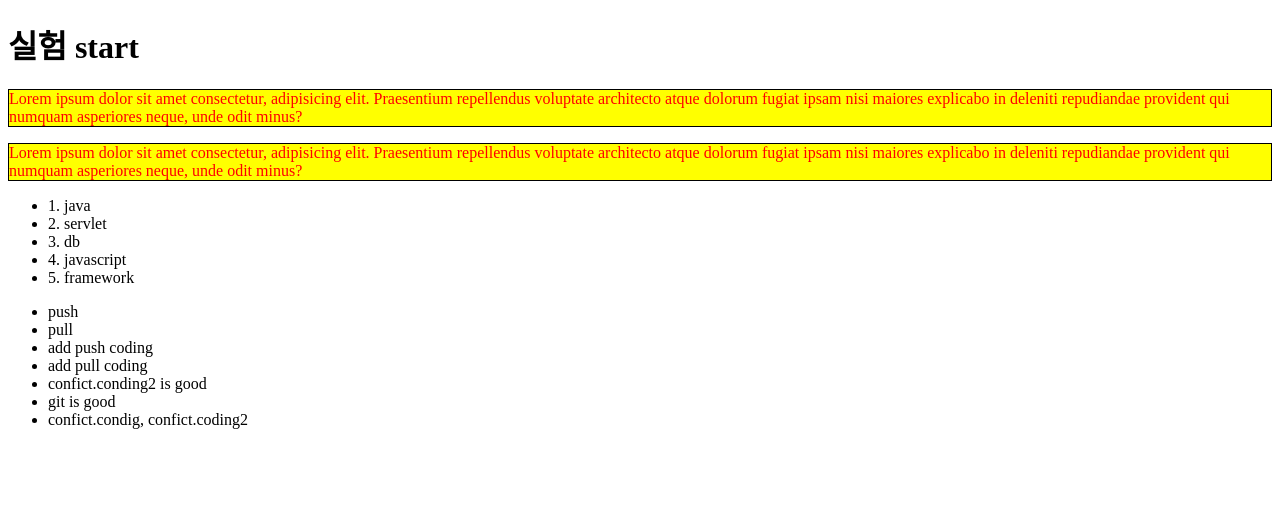
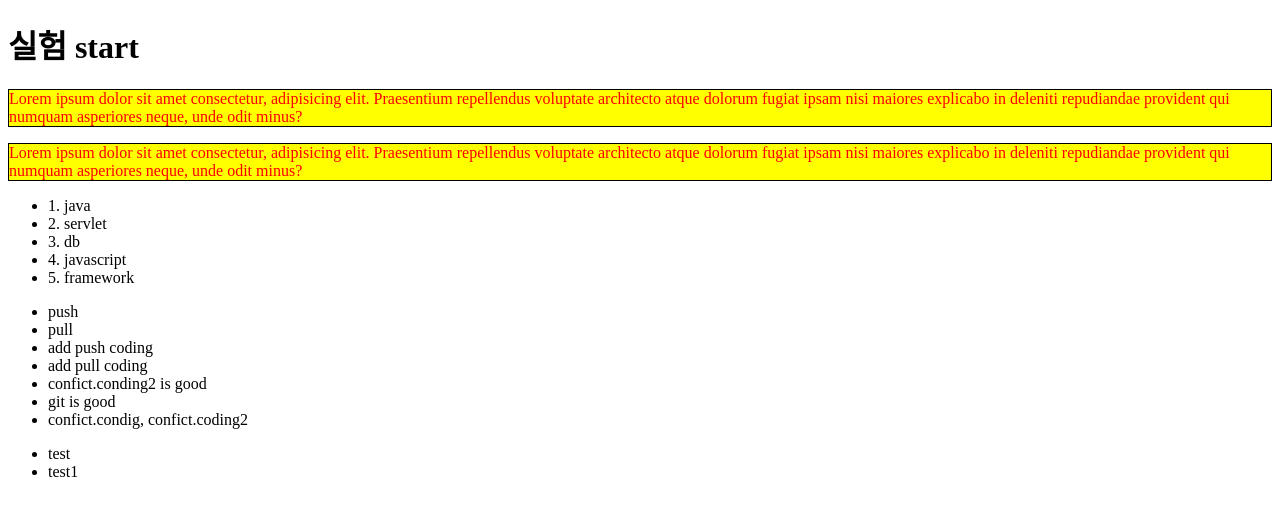
Before and after one commit to matromen/coding, a plain HTML site: page index.html in a window 1280 px wide. Drawn offline with Linux system fonts and the light colour scheme.

Commit message:
test, test2 add

```diff
--- a/index.html
+++ b/index.html
@@ -34,5 +34,10 @@
         <li>git is good</li>
         <li>confict.condig, confict.coding2</li>
     </ul>
+
+    <ul>
+        <li>test</li>
+        <li>test1</li>
+    </ul>
 </body>
 </html>
```
